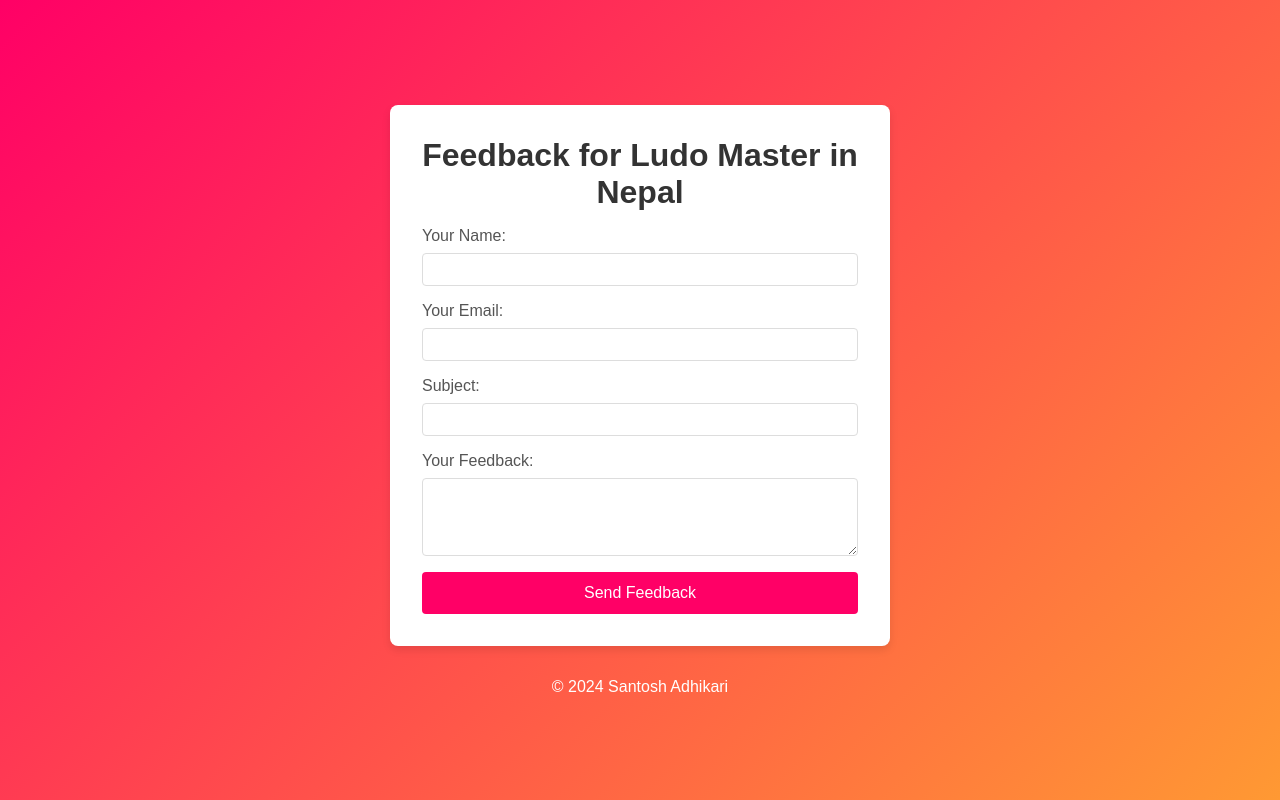
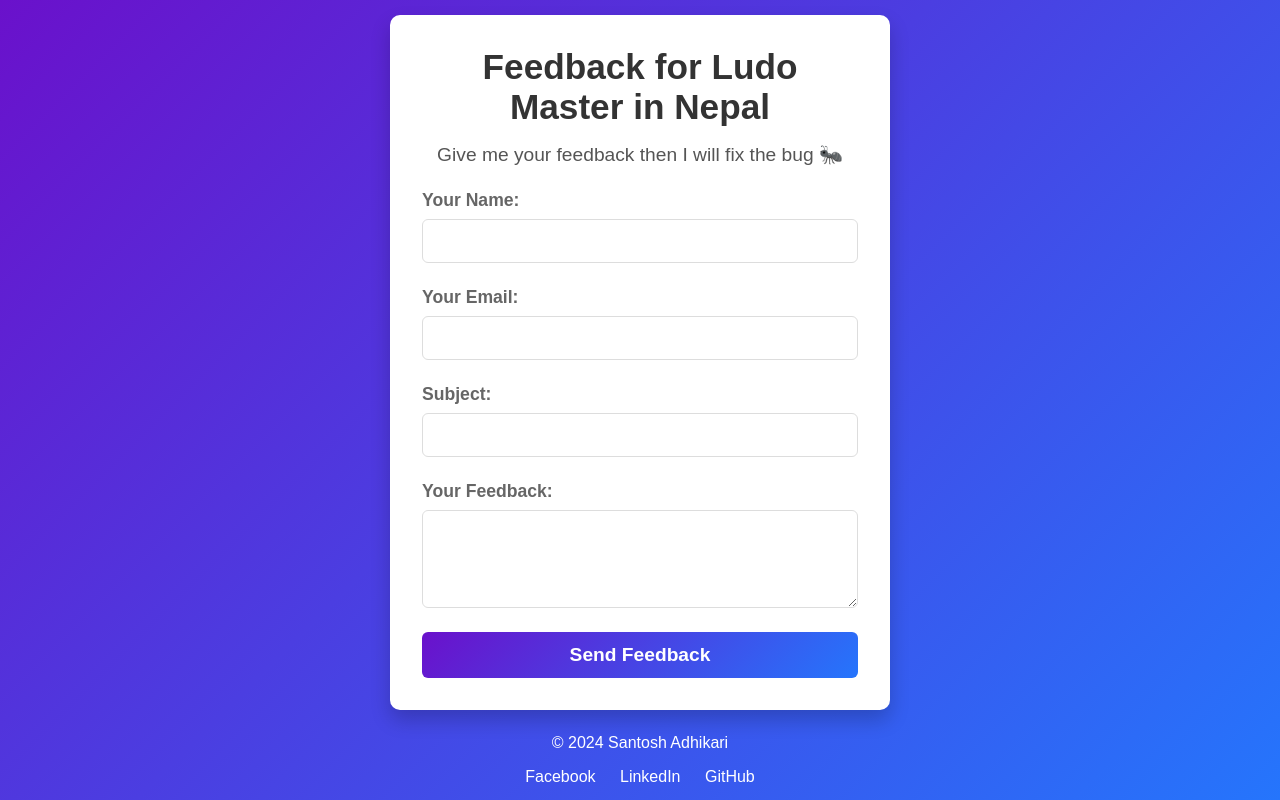
Before and after one commit to smaittechnology/ludofeedback, a plain HTML site: page index.html in a window 1280 px wide. Drawn offline with Linux system fonts and the light colour scheme.

Commit message:
ui updated added social link

```diff
--- a/index.html
+++ b/index.html
@@ -13,22 +13,26 @@
 
         body {
             font-family: 'Arial', sans-serif;
-            background: linear-gradient(135deg, #f06, #f93);
+            background: linear-gradient(135deg, #6a11cb, #2575fc);
             height: 100vh;
             display: flex;
             justify-content: center;
             align-items: center;
             flex-direction: column;
+            color: #444;
+            overflow: hidden;
         }
 
         .container {
             background: white;
             padding: 2rem;
-            border-radius: 8px;
-            box-shadow: 0 4px 8px rgba(0,0,0,0.1);
+            border-radius: 10px;
+            box-shadow: 0 10px 20px rgba(0, 0, 0, 0.2);
             animation: fadeIn 1s ease-in-out;
             width: 100%;
             max-width: 500px;
+            max-height: 90vh;
+            overflow-y: auto;
         }
 
         h1 {
@@ -36,6 +40,15 @@
             color: #333;
             text-align: center;
             animation: slideInDown 1s ease-in-out;
+            font-size: 2.2rem;
+            font-weight: bold;
+        }
+
+        p {
+            margin-bottom: 1.5rem;
+            color: #555;
+            text-align: center;
+            font-size: 1.2rem;
         }
 
         form {
@@ -45,35 +58,67 @@
 
         label {
             margin-bottom: 0.5rem;
-            color: #555;
+            color: #666;
+            font-size: 1.1rem;
+            font-weight: bold;
+            animation: fadeIn 1s ease-in-out;
         }
 
         input, textarea {
-            margin-bottom: 1rem;
-            padding: 0.5rem;
+            margin-bottom: 1.5rem;
+            padding: 0.75rem;
             border: 1px solid #ddd;
-            border-radius: 4px;
+            border-radius: 6px;
+            font-size: 1rem;
+            transition: border-color 0.3s, box-shadow 0.3s;
+        }
+
+        input:focus, textarea:focus {
+            border-color: #6a11cb;
+            box-shadow: 0 0 5px rgba(106, 17, 203, 0.5);
+            outline: none;
         }
 
         button {
             padding: 0.75rem;
             border: none;
-            border-radius: 4px;
-            background: #f06;
+            border-radius: 6px;
+            background: linear-gradient(135deg, #6a11cb, #2575fc);
             color: white;
-            font-size: 1rem;
+            font-size: 1.2rem;
+            font-weight: bold;
             cursor: pointer;
-            transition: background 0.3s ease;
+            transition: background 0.3s ease, transform 0.2s ease;
+            animation: fadeIn 1s ease-in-out;
         }
 
         button:hover {
-            background: #d05;
+            background: linear-gradient(135deg, #2575fc, #6a11cb);
+            transform: scale(1.05);
         }
 
         footer {
-            margin-top: 2rem;
+            margin-top: 1.5rem;
             text-align: center;
             color: white;
+            font-size: 1rem;
+            animation: fadeIn 1s ease-in-out;
+        }
+
+        .social-media {
+            margin-top: 1rem;
+        }
+
+        .social-media a {
+            margin: 0 10px;
+            color: white;
+            text-decoration: none;
+            transition: color 0.3s;
+            animation: fadeIn 1s ease-in-out;
+        }
+
+        .social-media a:hover {
+            color: #ffd700;
         }
 
         @keyframes fadeIn {
@@ -100,6 +145,7 @@
 <body>
     <div class="container">
         <h1>Feedback for Ludo Master in Nepal</h1>
+        <p>Give me your feedback then I will fix the bug 🐜</p>
         <form id="feedbackForm" action="mailto:adhikarisantosh039@gmail.com" method="post" enctype="text/plain">
             <label for="name">Your Name:</label>
             <input type="text" id="name" name="name" required>
@@ -118,6 +164,11 @@
     </div>
     <footer>
         © 2024 Santosh Adhikari
+        <div class="social-media">
+            <a href="https://www.facebook.com/codersantoshadhikari" target="_blank">Facebook</a>
+            <a href="https://www.linkedin.com/in/santosh-adhikari-b24324265/" target="_blank">LinkedIn</a>
+            <a href="https://github.com/codersantoshadhikari" target="_blank">GitHub</a>
+        </div>
     </footer>
 </body>
 </html>
```
